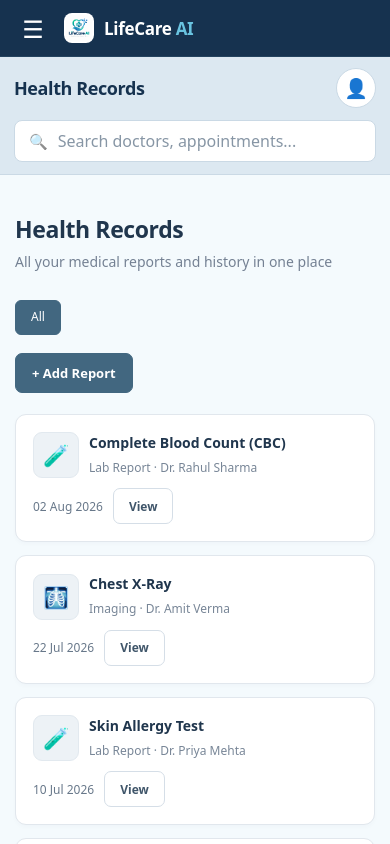
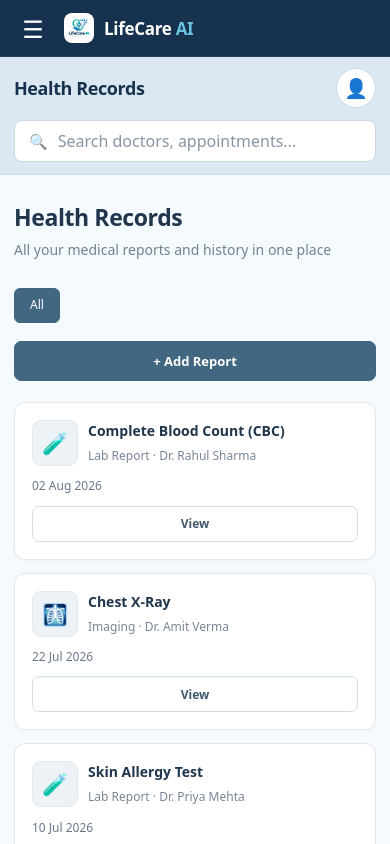
Before and after one commit to Diyamalik1536/LifeCare-AI, a React (Vite) app in the folder Patient/: page /health-records in a window 390 px wide. Shown: the top 844 px of the page. Built offline with nearby package versions, Linux system fonts and the light colour scheme.

Commit message:
Update HealthRecords.css

```diff
--- a/Patient/src/healthrecords/HealthRecords.css
+++ b/Patient/src/healthrecords/HealthRecords.css
@@ -1,4 +1,3 @@
-
 /* =====================================
    HEALTH RECORDS — SCOPED STYLES ONLY
    Does not style the shared Header
@@ -214,9 +213,16 @@
 }
 
 /* Existing responsive support */
+@media (max-width: 900px) {
+  .records-page {
+    padding-right: 20px;
+    padding-left: 20px;
+  }
+}
+
 @media (max-width: 760px) {
   .records-page {
-    padding: 22px 20px 30px;
+    padding: 8px 20px 30px;
   }
 
   .records-page .record-card {
@@ -231,12 +237,21 @@
 
   .records-page .record-date {
     margin-left: 59px;
+    white-space: normal;
   }
 }
 
 @media (max-width: 480px) {
   .records-page {
-    padding: 20px 15px 26px;
+    padding: 8px 14px 26px;
+  }
+
+  .records-page .add-report-btn {
+    width: 100%;
+  }
+
+  .records-page .record-card .btn-secondary {
+    width: 100%;
   }
 
   .records-page > .page-header h1 {
```
